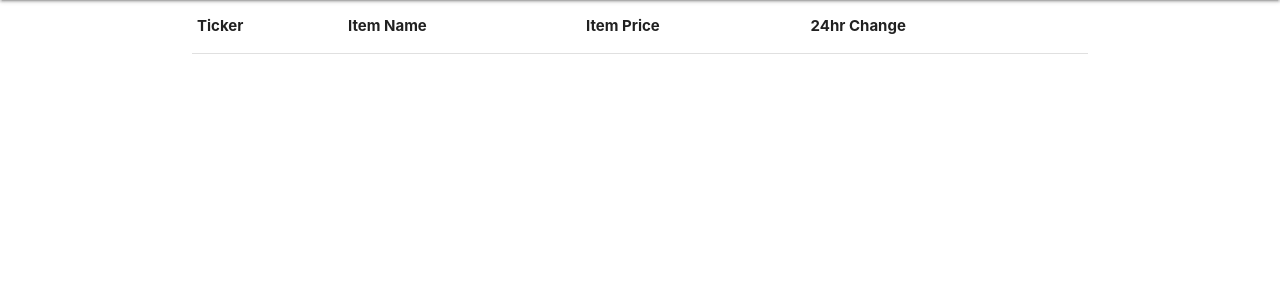
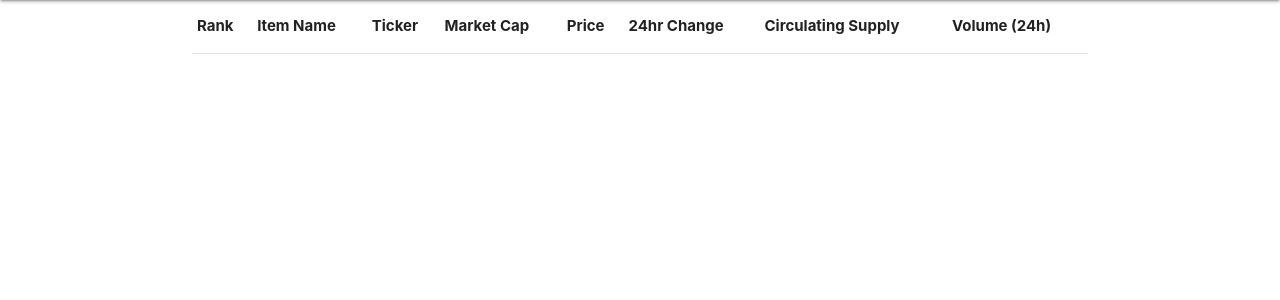
Before and after one commit to NickBell123/Digi-Market-Cap, a Flask app: page / in a window 1280 px wide. Shown: the part 64-364 px from the top of the page. Run offline with Flask 2, Linux system fonts and the light colour scheme; lists and menus that the app fills with data are empty; some libraries are stand-ins or nearby versions.

Commit message:
added futher rows to coin list and formatted data better ie if price below 1 dollar display 5 dec place

```diff
--- a/app.py
+++ b/app.py
@@ -17,6 +17,7 @@ mongo = PyMongo(app)
 r = requests.get('https://pro-api.coinmarketcap.com/v1/cryptocurrency/listings/latest?limit=40&CMC_PRO_API_KEY=7d99530e-32dc-4fff-96ee-4b3811b660de')
 results = r.json()
 data = results['data']
+
 
 
 @app.route('/')
--- a/templates/coin_list.html
+++ b/templates/coin_list.html
@@ -4,25 +4,38 @@
         <table>
             <thead>
               <tr>
+                  <th>Rank</th>
+                  <th>Item Name</th>
                   <th>Ticker</th>
-                  <th>Item Name</th>
-                  <th>Item Price</th>
+                  <th>Market Cap</th>
+                  <th>Price</th>
                   <th>24hr Change</th>
+                  <th>Circulating Supply</th>
+                  <th> Volume (24h)</th>
+                  <!-- Market Cap	 Market Cap	Volume (24h)	Circulating Supply	Change (24h)	 -->
               </tr>
             </thead>
 
             <tbody>
                 {% for coin in data %}
+              <tr>
+                <td>{{loop.index}}</td>
 
-              <tr>
+                <td><strong>{{coin.name}}</strong></td>
                 <td>{{coin.symbol}}</td>
-                <td><strong>{{coin.name}}</strong></td>
+                <td>{{"${:,.0f}".format(coin.quote['USD']['market_cap'])}}</td>
+                {% if coin.quote['USD']['price'] < 1 %}
+                <td>{{"${:.5f}".format(coin.quote['USD']['price'])}}</td>
+                {% else %}
                 <td>{{"${:.2f}".format(coin.quote['USD']['price'])}}</td>
+                {% endif %}
                 {% if  coin.quote['USD']['percent_change_24h'] > 0 %}
                 <td style="border: solid 1px;" class="center-align green">+{{"{:.2f}%".format(coin.quote['USD']['percent_change_24h']) }}</td>
                 {% else %}
                 <td style="border: solid 1px;" class="center-align red">{{"{:.2f}%".format(coin.quote['USD']['percent_change_24h']) }}</td>
                 {% endif %}
+                <td>{{"{:,.0f}".format(coin.circulating_supply)}}</td>
+                <td>{{"${:,.0f}".format(coin.quote['USD']['volume_24h']) }}</td>
               </tr>
               {% endfor %}
             </tbody>
```
